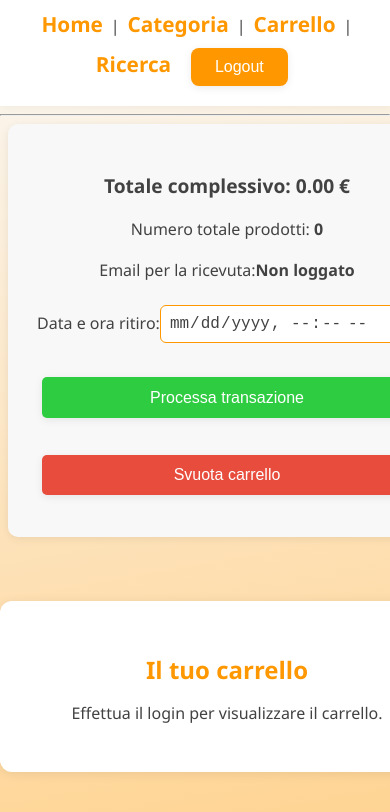
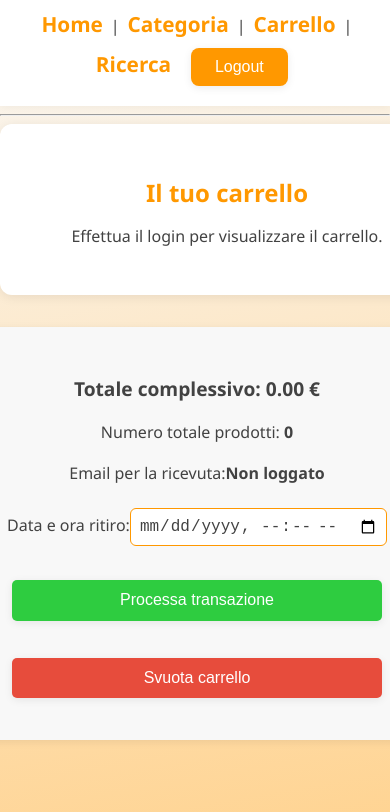
Before and after one commit to Zaidaman/CartExpress, a Vue app in the folder frontend/: page /carrello in a window 390 px wide. Shown: the top 812 px of the page. Built offline with nearby package versions, Linux system fonts and the light colour scheme.

Commit message:
upd style

```diff
--- a/frontend/src/styles/carrello.scss
+++ b/frontend/src/styles/carrello.scss
@@ -1,6 +1,6 @@
 .carrello-container {
 	max-width: 600px;
-	margin: 2rem auto;
+	margin: 0 auto auto 30%;
 	padding: 2rem;
 	background: #fff;
 	border-radius: 12px;
@@ -111,15 +111,16 @@
 	}
 
 	.checkout-container {
-		order: 1;
+		order: 2;
 		width: 100%;
 		max-width: 400px;
-		left: 0;
+		margin:0;
 	}
 
 	.carrello-container {
-		order: 2;
+		order: 1;
 		width: 100%;
+		margin: 0;
 		max-width: 600px;
 	}
 
```
